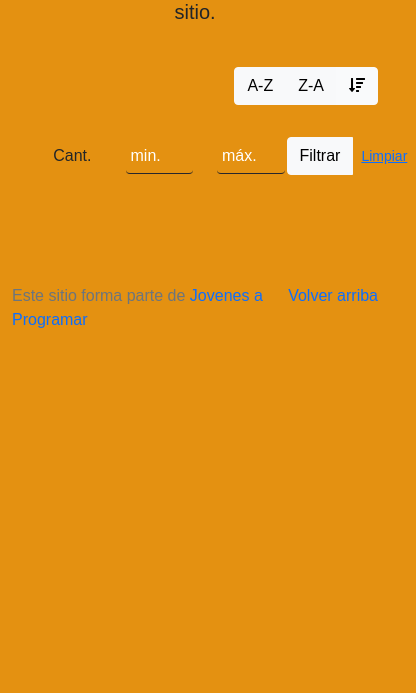
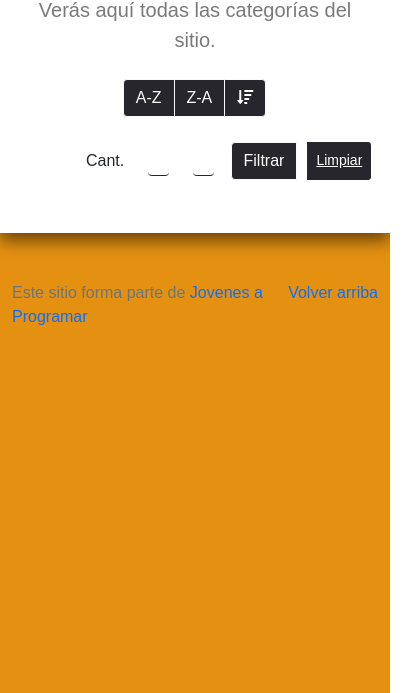
Before and after one commit to AL33XISS/PO-G2-JAP, a plain HTML site: page categories.html in a window 390 px wide. Shown: the part 151-844 px from the top of the page, 416 px wide, since content can reach past the window. Drawn offline with Linux system fonts and the light colour scheme; no server answers; files whose address does not match are found by name.

Commit message:
Agregue estilos a categories.html

```diff
--- a/categories.html
+++ b/categories.html
@@ -13,7 +13,7 @@
 </head>
 
 <body>
-  <nav class="navbar navbar-expand-lg navbar-dark bg-dark py-2 shadow-sm">
+  <nav class="navbar navbar-expand-lg navbar-dark bg-dark py-2 shadow-sm sticky-top">
     <div class="container">
       <a class="navbar-brand d-flex align-items-center" href="index.html">
         <span class="fw-bold">eMercado</span>
@@ -25,12 +25,12 @@
       <div class="collapse navbar-collapse" id="navbarNav">
         <ul class="navbar-nav me-auto mb-2 mb-lg-0">
           <li class="nav-item">
-            <a class="nav-link active" href="index.html">
+            <a class="nav-link" href="index.html">
               <i class="fa fa-home me-1"></i>Inicio
             </a>
           </li>
           <li class="nav-item">
-            <a class="nav-link" href="categories.html">
+            <a class="nav-link active" href="categories.html">
               <i class="fa fa-th-large me-1"></i>Categorías
             </a>
           </li>
@@ -42,7 +42,7 @@
         </ul>
 
         <div class="search-container">
-          <input type="text" id="searchInput" placeholder="Buscar productos...">
+          <input type="text" autocomplete="off" id="searchInput" placeholder="Buscar productos...">
         </div>
 
         <div id="searchResults" class="search-results"></div>
@@ -58,37 +58,37 @@
       </div>
   </nav>
 
-  <main class="pb-5">
+  <main class="pb-5" id="contenedorCategorias">
     <div class="text-center p-4">
-      <h2>Categorías</h2>
-      <p class="lead">Verás aquí todas las categorías del sitio.</p>
+      <h2 style="font-size: 300%;">Categorías</h2>
+      <p style="color: #7a7a7a; margin: 0; padding: 0;" class="lead">Verás aquí todas las categorías del sitio.</p>
     </div>
     <div class="container">
       <div class="row">
-        <div class="col text-end">
+        <div class="col text-end cajaFiltrado">
           <div class="btn-group btn-group-toggle mb-4" data-bs-toggle="buttons">
             <input type="radio" class="btn-check" name="options" id="sortAsc">
-            <label class="btn btn-light" for="sortAsc">A-Z</label>
+            <label  class="btn btn-light botonFiltrado" for="sortAsc">A-Z</label>
             <input type="radio" class="btn-check" name="options" id="sortDesc">
-            <label class="btn btn-light" for="sortDesc">Z-A</label>
+            <label class="btn btn-light botonFiltrado" for="sortDesc">Z-A</label>
             <input type="radio" class="btn-check" name="options" id="sortByCount" checked>
-            <label class="btn btn-light" for="sortByCount"><i class="fas fa-sort-amount-down mr-1"></i></label>
+            <label style="background-color: #27262c; color: white;" class="btn btn-light" for="sortByCount"><i class="fas fa-sort-amount-down mr-1"></i></label>
           </div>
         </div>
 
 
       </div>
-      <div class="row">
+      <div class="row cajaFiltrado rango">
         <div class="col-lg-6 offset-lg-6 col-md-12 mb-1 container">
           <div class="row container p-0 m-0">
             <div class="col">
               <p class="font-weight-normal text-end my-2">Cant.</p>
             </div>
             <div class="col">
-              <input class="form-control" type="number" placeholder="min." id="rangeFilterCountMin">
+              <input class="form-control campoFiltro" type="number" placeholder="min." id="rangeFilterCountMin">
             </div>
             <div class="col">
-              <input class="form-control" type="number" placeholder="máx." id="rangeFilterCountMax">
+              <input class="form-control campoFiltro" type="number" placeholder="máx." id="rangeFilterCountMax">
             </div>
             <div class="col-3 p-0">
               <div class="btn-group" role="group">
@@ -99,7 +99,7 @@
           </div>
         </div>
       </div>
-      <div class="row">
+      <div class="row listadoCategorias">
         <div class="list-group" id="cat-list-container">
         </div>
       </div>
--- a/css/styles.css
+++ b/css/styles.css
@@ -363,6 +363,49 @@ input::placeholder {
   margin-top: 50px;
 }
 
+.list-group{
+  padding-right: 0;
+}
+
+#contenedorCategorias{
+  display: flex;
+  flex-direction: column;
+  background-color: white;
+  margin: 3% 10%;
+  border-radius: 25px;
+  box-shadow: 0 8px 16px rgba(0, 0, 0, 0.527);
+}
+
+#rangeFilterCount{
+  background-color: #27262c;
+  color: white;
+  margin: 0 5px;
+}
+
+#clearRangeFilter{
+  background-color: #27262c;
+  color: white;
+  margin: 0 5px;
+}
+
+.btn-group{
+  align-items: stretch;
+}
+
+.botonFiltrado{
+  background-color: #27262c;
+  color: white;
+}
+
+.cajaFiltrado{
+margin: 0 50px 0;
+}
+
+.campoFiltro{
+  color: black !important;
+  margin: 0 0 5px 0;
+}
+
 .product-card {
   background-color: white;
   border-radius: 10px;
@@ -560,6 +603,38 @@ input::placeholder {
   .dropdown a:hover {
     background: #eee;
   }
+
+  #contenedorCategorias{
+  display: flex;
+  flex-direction: column;
+  background-color: white;
+  margin: 3% 10%;
+  border-radius: 25px;
+  box-shadow: 0 8px 16px rgba(0, 0, 0, 0.527);
+}
+
+.cajaFiltrado{
+  display: flex;
+  align-items: center;
+  justify-content: center;
+}
+
+#contenedorCategorias{
+  display: flex;
+  flex-direction: column;
+  background-color: white;
+  margin: 0;
+  padding: 0;
+  border-radius: 0px;
+  box-shadow: 0;
+}
+
+}
+
+@media (max-width: 500px) {
+  .rango{
+    padding-right: 40px;
+  }
 }
 
 @media (min-width: 769px) and (max-width: 1023px) {
@@ -662,7 +737,7 @@ input::placeholder {
 .search-results {
   position: absolute;
   top: 60px;
-  left: 50%;
+  left: 57%;
   transform: translateX(-50%);
   width: 90%;
   max-width: 500px;
```
Also changed, not shown: index.html (+2 -2 lines), my-profile.html (+1 -1 lines), product-info.html (+1 -1 lines), products.html (+2 -2 lines), sell.html (+4 -4 lines).
